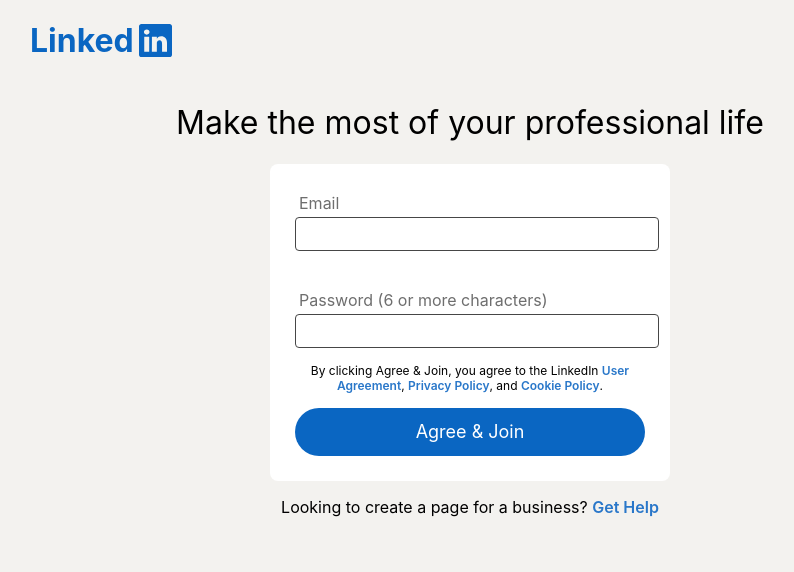
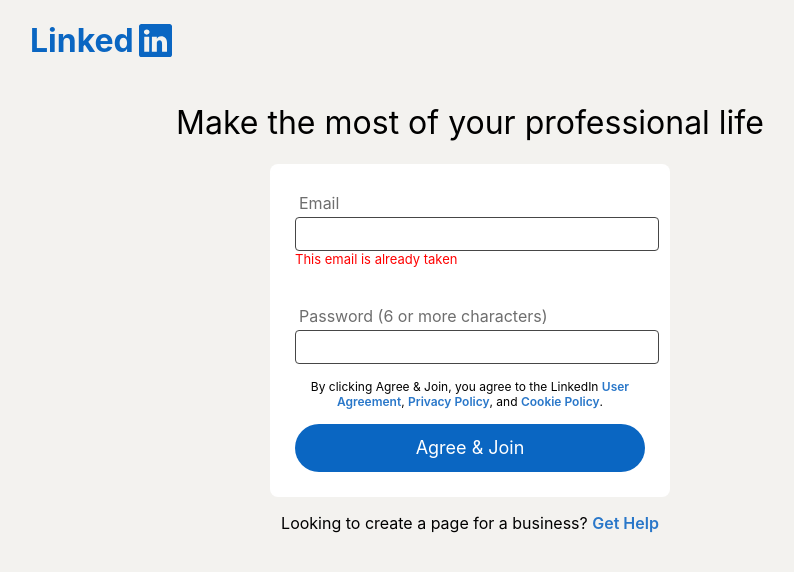
Before and after one commit to jaafarhawli/linkedin-clone, a React (Create React App) app in the folder frontend/: page /register/person in a window 1280 px wide. Both pictures are taken after a click on the button "Agree & Join". Shown: the top 572 px of the page, without its empty margins (170-964 px from the left). Built offline with nearby package versions, Linux system fonts and the light colour scheme; no server answers.

Commit message:
frontend: added register email verification

```diff
--- a/frontend/src/pages/register/person.jsx
+++ b/frontend/src/pages/register/person.jsx
@@ -2,11 +2,24 @@ import React from 'react';
 import Logo from '../../components/logo/Logo';
 import './register.css';
 import { useState } from 'react';
+import axios from '../../api/axios';
 
 const Person = () => {
 
-    const [username, setUserName] = useState();
+    const [email, setEmail] = useState();
     const [password, setPassword] = useState();
+    const [valid, setValid] = useState(true);
+
+    const handleSubmit = async() => {
+        try {
+            const user = await axios.get(`people/check/${email}`)
+
+        } catch (error) {
+            setValid(false);
+            console.log(error);
+          }
+    }
+
 
     return (
         <div className='person-register-page'>
@@ -20,14 +33,15 @@ const Person = () => {
             <form className='register-form flex column'>
                 <label className='email-input'>
                   <p className='label'>Email</p>
-                  <input type="text" className='register-input' onChange={e => setUserName(e.target.value)} />
+                  <input type="text" className='register-input' onChange={e => setEmail(e.target.value)} />
+                  <p className={valid? 'display': 'email-error'}>This email is already taken</p>
                 </label>
                 <label>
                   <p className='label'>Password (6 or more characters)</p>
                   <input type="password" className='register-input' onChange={e => setPassword(e.target.value)} />
                 </label>
                 <p className='register-agreement'>By clicking Agree & Join, you agree to the LinkedIn <a href="https://www.linkedin.com/legal/user-agreement?trk=homepage-basic_intl-segments-join_join-form-user-agreement">User Agreement</a>, <a href="https://www.linkedin.com/legal/privacy-policy?trk=homepage-basic_intl-segments-join_join-form-privacy-policy">Privacy Policy</a>, and <a href="https://www.linkedin.com/legal/cookie-policy?trk=homepage-basic_intl-segments-join_join-form-cookie-policy">Cookie Policy</a>.</p>
-                <button type="button" className='button register-submit'>Agree & Join</button>
+                <button type="button" className='button register-submit' onClick={handleSubmit}>Agree & Join</button>
             </form>
           </div>
             <p className='help'>Looking to create a page for a business? <a href="https://www.linkedin.com/help/linkedin/answer/a543852?trk=registration-frontend_join-form-page-help-link">Get Help</a></p>
--- a/frontend/src/pages/register/register.css
+++ b/frontend/src/pages/register/register.css
@@ -75,3 +75,9 @@
 .help {
     text-align: center;
 }
+
+.email-error {
+    font-size: 13px;
+    color: red;
+    margin: 0 !important;
+}
```
